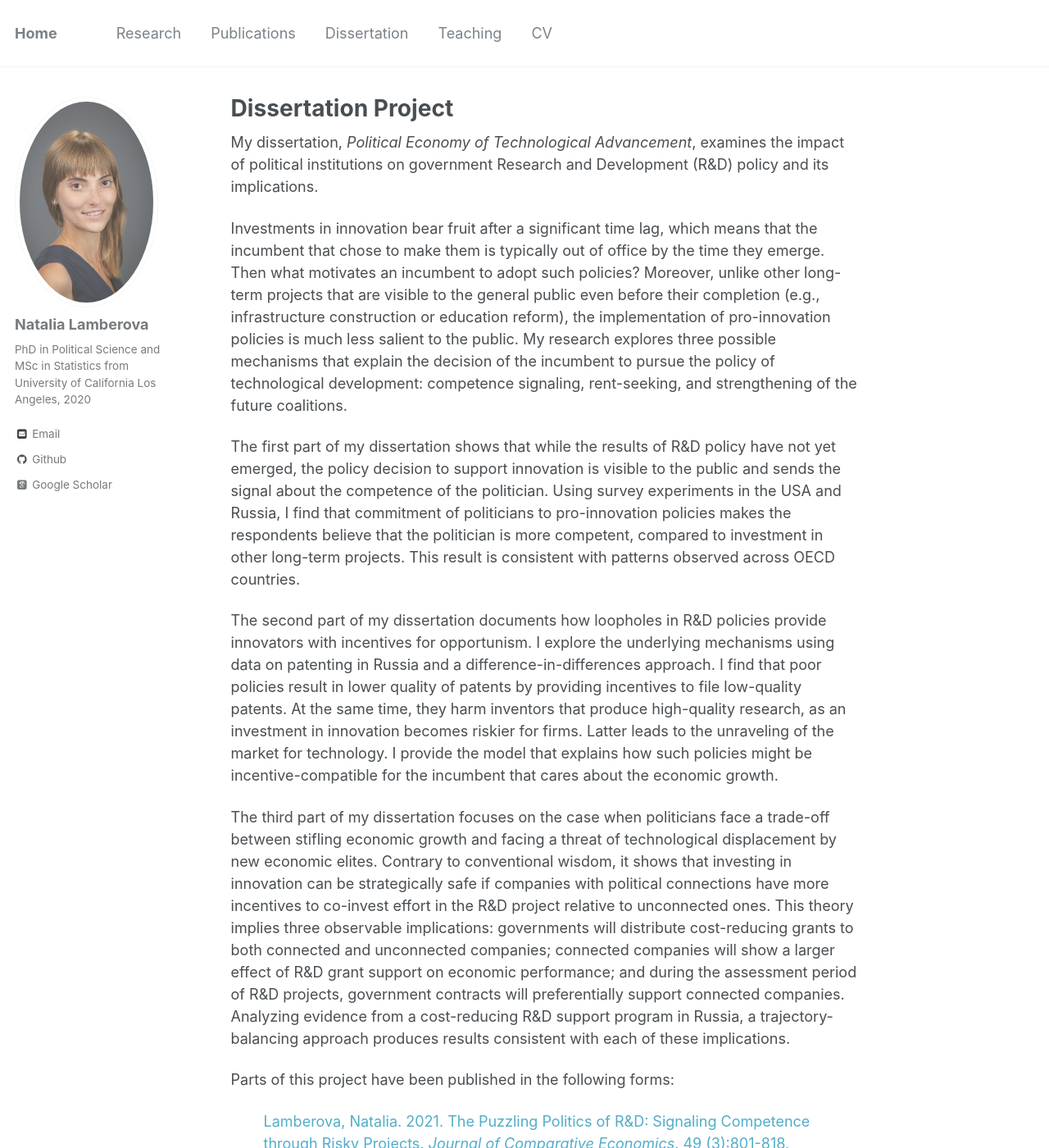
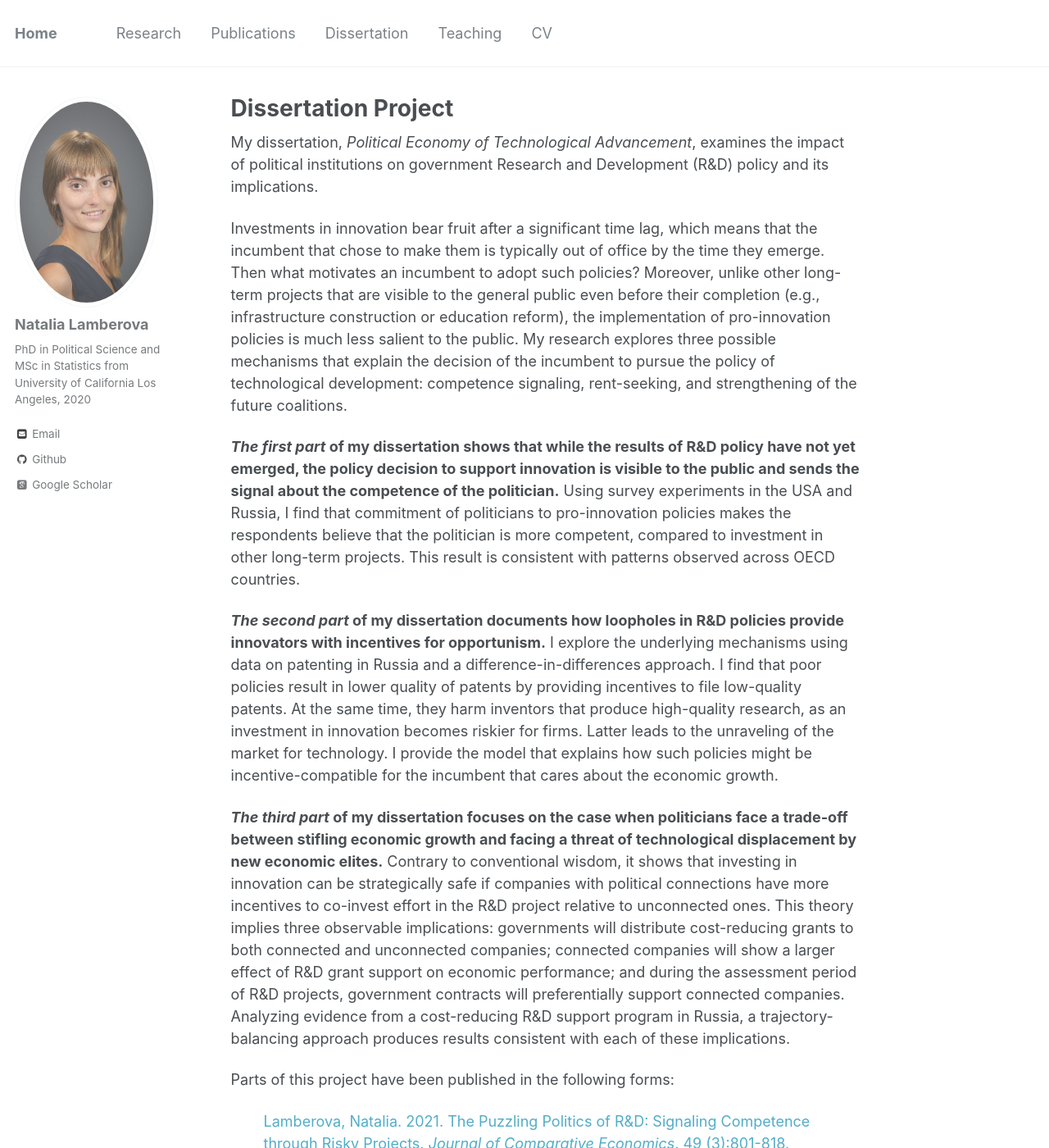
Before and after one commit to NataliaLamberova/NataliaLamberova.github.io, a Jekyll site: the page built from _pages/dissertation.md, in a window 1280 px wide and 1400 px high. Shown: the whole window at 82% size. Built offline with Jekyll 4.4.1, drawn with Linux system fonts in a browser that asks for light colours; some web fonts are replaced; comment, search, counter and statistics services are not loaded.

```diff
--- a/_pages/dissertation.md
+++ b/_pages/dissertation.md
@@ -24,11 +24,11 @@ My dissertation, *Political Economy of Technological Advancement*, examines the
 
 Investments in innovation bear fruit after a significant time lag, which means that the incumbent that chose to make them is typically out of office by the time they emerge. Then what motivates an incumbent to adopt such policies? Moreover, unlike other long-term projects  that are visible to the general public even before their completion (e.g., infrastructure construction or education reform), the implementation of pro-innovation policies is much less salient to the public. My research explores three possible mechanisms that explain the decision of the incumbent to pursue the policy of technological development: competence signaling, rent-seeking, and strengthening of the future coalitions.
 
-The first part of my dissertation shows that while the results of R&D policy have not yet emerged, the policy decision to support innovation is visible to the public and sends the signal about the competence of the politician. Using survey experiments in the USA and Russia, I find that commitment of politicians to pro-innovation policies makes the respondents believe that the politician is more competent, compared to investment in other long-term projects. This result is consistent with patterns observed across OECD countries.
+**_The first part_ of my dissertation shows that while the results of R&D policy have not yet emerged, the policy decision to support innovation is visible to the public and sends the signal about the competence of the politician.** Using survey experiments in the USA and Russia, I find that commitment of politicians to pro-innovation policies makes the respondents believe that the politician is more competent, compared to investment in other long-term projects. This result is consistent with patterns observed across OECD countries.
 
-The second part of my dissertation documents how loopholes in R&D policies provide innovators with incentives for opportunism. I explore the underlying mechanisms using data on patenting in Russia and a difference-in-differences approach. I find that poor policies result in lower quality of patents by providing incentives to file low-quality patents. At the same time, they harm inventors that produce high-quality research, as an investment in innovation becomes riskier for firms. Latter leads to the unraveling of the market for technology. I provide the model that explains how such policies might be incentive-compatible for the incumbent that cares about the economic growth.
+**_The second part_ of my dissertation documents how loopholes in R&D policies provide innovators with incentives for opportunism.** I explore the underlying mechanisms using data on patenting in Russia and a difference-in-differences approach. I find that poor policies result in lower quality of patents by providing incentives to file low-quality patents. At the same time, they harm inventors that produce high-quality research, as an investment in innovation becomes riskier for firms. Latter leads to the unraveling of the market for technology. I provide the model that explains how such policies might be incentive-compatible for the incumbent that cares about the economic growth.
 
-The third part of my dissertation focuses on the case when politicians face a trade-off between stifling economic growth and facing a threat of technological displacement by new economic elites. Contrary to conventional wisdom, it shows that investing in innovation can be strategically safe if companies with political connections have more incentives to co-invest effort in the R&D project relative to unconnected ones. This theory implies three observable implications: governments will distribute cost-reducing grants to both connected and unconnected companies; connected companies will show a larger effect of R&D grant support on economic performance; and during the assessment period of R&D projects, government contracts will preferentially support connected companies. Analyzing evidence from a cost-reducing R&D support program in Russia, a trajectory-balancing approach produces results consistent with each of these implications.
+**_The third part_ of my dissertation focuses on the case when politicians face a trade-off between stifling economic growth and facing a threat of technological displacement by new economic elites.** Contrary to conventional wisdom, it shows that investing in innovation can be strategically safe if companies with political connections have more incentives to co-invest effort in the R&D project relative to unconnected ones. This theory implies three observable implications: governments will distribute cost-reducing grants to both connected and unconnected companies; connected companies will show a larger effect of R&D grant support on economic performance; and during the assessment period of R&D projects, government contracts will preferentially support connected companies. Analyzing evidence from a cost-reducing R&D support program in Russia, a trajectory-balancing approach produces results consistent with each of these implications.
 
 Parts of this project have been published in the following forms:
 
```
